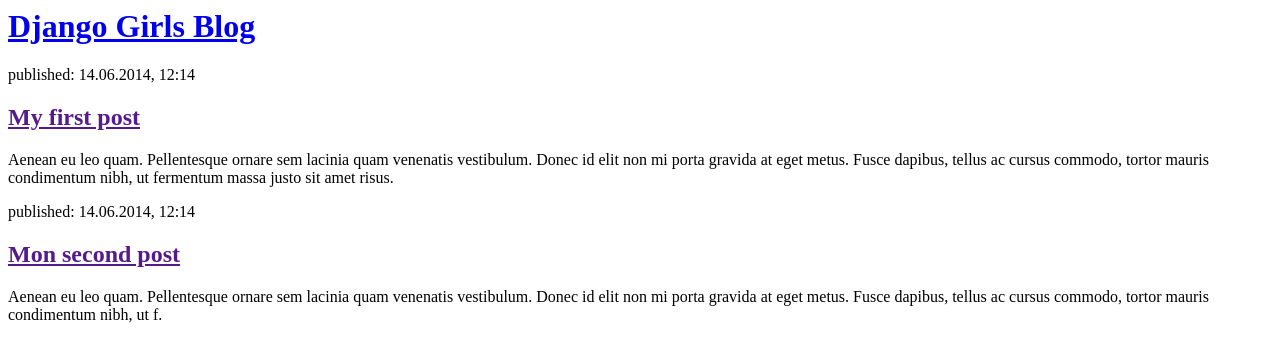
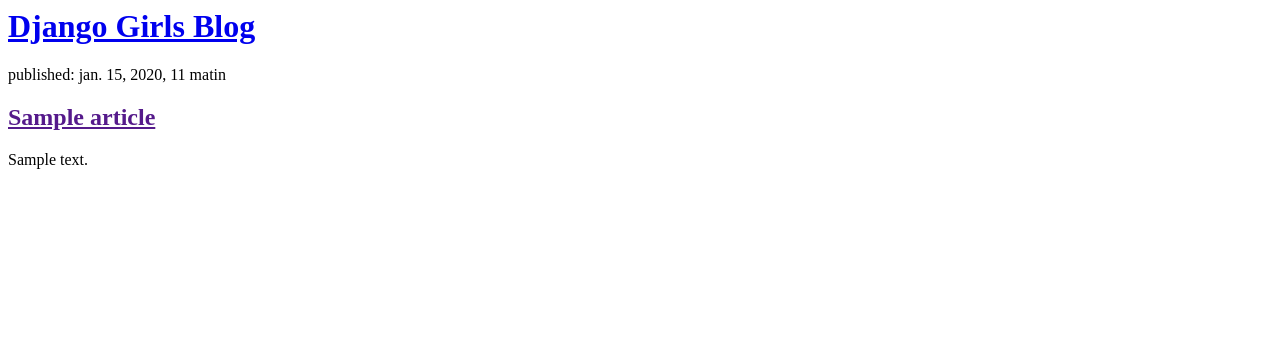
Before and after one commit to antnbr/docinsitu-django, a Django app: template render/templates/render/render_view.html in a window 1280 px wide. Shown: the top 362 px of the page. Run offline with Django 3.2, Linux system fonts and the light colour scheme; the template is opened without the code that fills it: values that come from a table or form of the project are taken from there, others are empty; tables that the repository leaves empty hold one stand-in row (values such as "Sample post").

Commit message:
Modified templates to display articles from database

```diff
--- a/render/templates/render/render_view.html
+++ b/render/templates/render/render_view.html
@@ -4,19 +4,17 @@
   </head>
   <body>
     <div>
-          <h1><a href="/">Django Girls Blog</a></h1>
-      </div>
+      <h1><a href="/">Django Girls Blog</a></h1>
+    </div>
 
-      <div>
-          <p>published: 14.06.2014, 12:14</p>
-          <h2><a href="">My first post</a></h2>
-          <p>Aenean eu leo quam. Pellentesque ornare sem lacinia quam venenatis vestibulum. Donec id elit non mi porta gravida at eget metus. Fusce dapibus, tellus ac cursus commodo, tortor mauris condimentum nibh, ut fermentum massa justo sit amet risus.</p>
-      </div>
-
-      <div>
-          <p>published: 14.06.2014, 12:14</p>
-          <h2><a href="">Mon second post</a></h2>
-          <p>Aenean eu leo quam. Pellentesque ornare sem lacinia quam venenatis vestibulum. Donec id elit non mi porta gravida at eget metus. Fusce dapibus, tellus ac cursus commodo, tortor mauris condimentum nibh, ut f.</p>
-      </div>
+    <div>
+      {% for article in articles %}
+        <div>
+          <p>published: {{ article.published_date }}</p>
+          <h2><a href="">{{ article.title }}</a></h2>
+          <p>{{ article.text|linebreaksbr }}</p>
+        </div>
+      {% endfor %}
+    </div>
   </body>
 </html>
--- a/render/views.py
+++ b/render/views.py
@@ -1,5 +1,8 @@
 from django.shortcuts import render
+from django.utils import timezone
+from .models import Article
 
 # initial view
 def render_view(request):
-    return render(request, 'render/render_view.html', {})
+    articles = Article.objects.filter(published_date__lte=timezone.now()).order_by('published_date')
+    return render(request, 'render/render_view.html', {'articles': articles})
```
